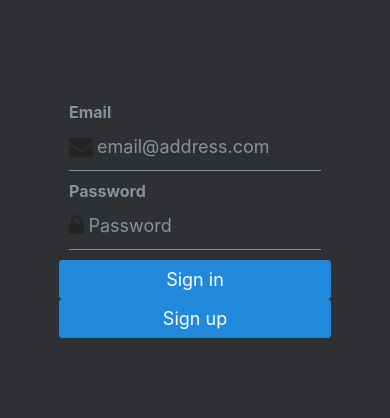
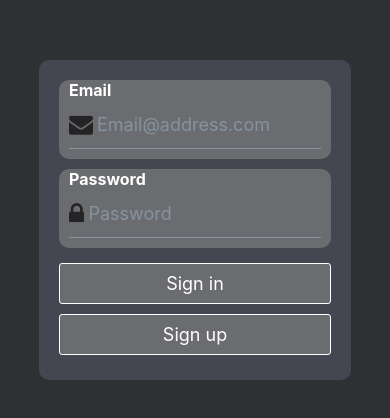
Before and after one commit to jamesthecooke/KeepTrackApp, a React Native app in the folder keeptrack/: screen / in a window 390 px wide. Shown: the part 202-620 px from the top of the page. Built offline with nearby package versions, Linux system fonts and the light colour scheme.

Commit message:
refined the style of the sign in pa ge

```diff
--- a/keeptrack/components/auth.tsx
+++ b/keeptrack/components/auth.tsx
@@ -50,19 +50,23 @@ export default function Auth() {
   return (
     <SafeAreaView style={styles.container}>
       <View style={styles.card}>
-        <View>
+        <View style={styles.inputs}>
           <Input
             label="Email"
+            labelStyle={{ color: "white" }}
+            inputStyle={{ color: "white" }}
             leftIcon={{ type: "font-awesome", name: "envelope" }}
             onChangeText={(text) => setEmail(text)}
             value={email}
-            placeholder="email@address.com"
+            placeholder="Email@address.com"
             autoCapitalize={"none"}
           />
         </View>
-        <View>
+        <View style={styles.inputs}>
           <Input
             label="Password"
+            labelStyle={{ color: "white" }}
+            inputStyle={{ color: "white" }}
             leftIcon={{ type: "font-awesome", name: "lock" }}
             onChangeText={(text) => setPassword(text)}
             value={password}
@@ -73,6 +77,12 @@ export default function Auth() {
         </View>
         <View>
           <Button
+            style={styles.btns}
+            buttonStyle={{
+              backgroundColor: "#6B6C70",
+              borderColor: "white",
+              borderWidth: 1,
+            }}
             title="Sign in"
             disabled={loading}
             onPress={() => signInWithEmail()}
@@ -80,6 +90,12 @@ export default function Auth() {
         </View>
         <View>
           <Button
+            style={styles.btns}
+            buttonStyle={{
+              backgroundColor: "#6B6C70",
+              borderColor: "white",
+              borderWidth: 1,
+            }}
             title="Sign up"
             disabled={loading}
             onPress={() => signUpWithEmail()}
@@ -99,9 +115,22 @@ const styles = StyleSheet.create({
   },
 
   card: {
-    backgroundColor: "#2E3034",
+    backgroundColor: "#444751",
     borderRadius: 10,
     padding: 20,
     width: "80%",
   },
+
+  inputs: {
+    backgroundColor: "#6B6C70",
+    borderRadius: 10,
+    marginBottom: 10,
+  },
+
+  btns: {
+    backgroundColor: "#6B6C70",
+    borderRadius: 10,
+    marginBottom: 5,
+    marginTop: 5,
+  },
 });
```
